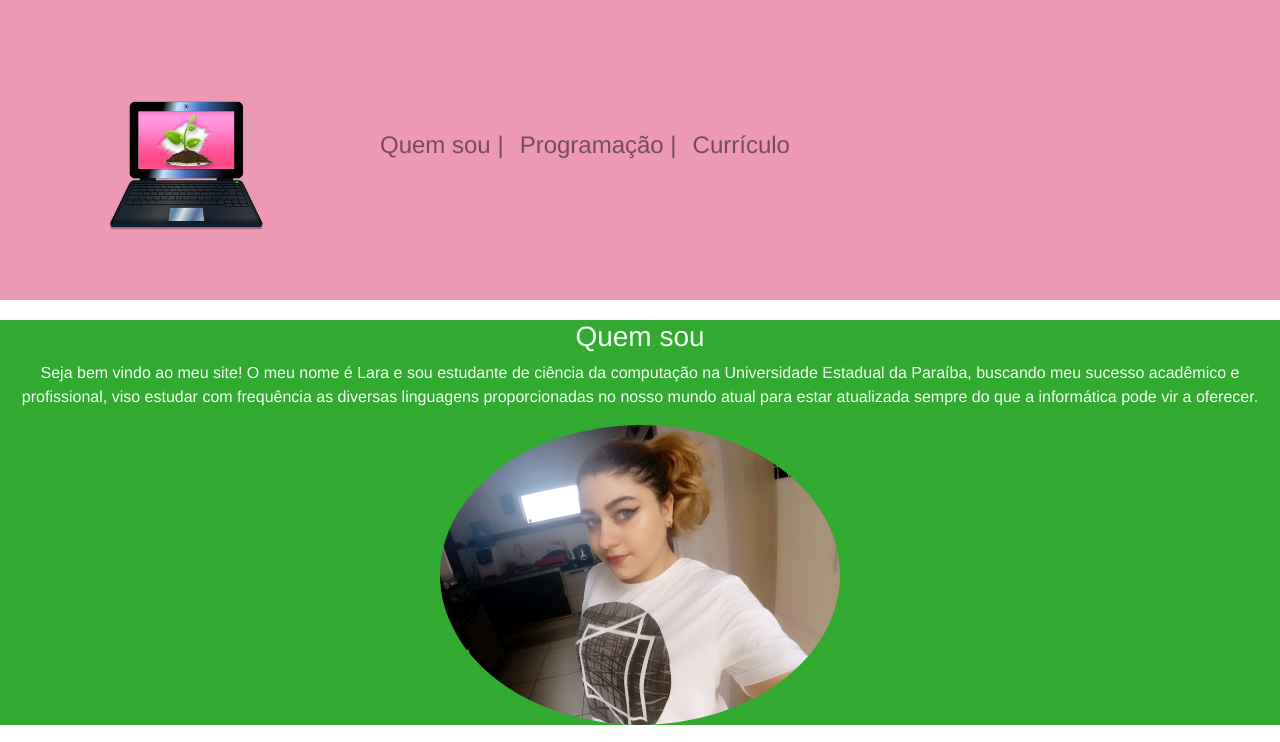
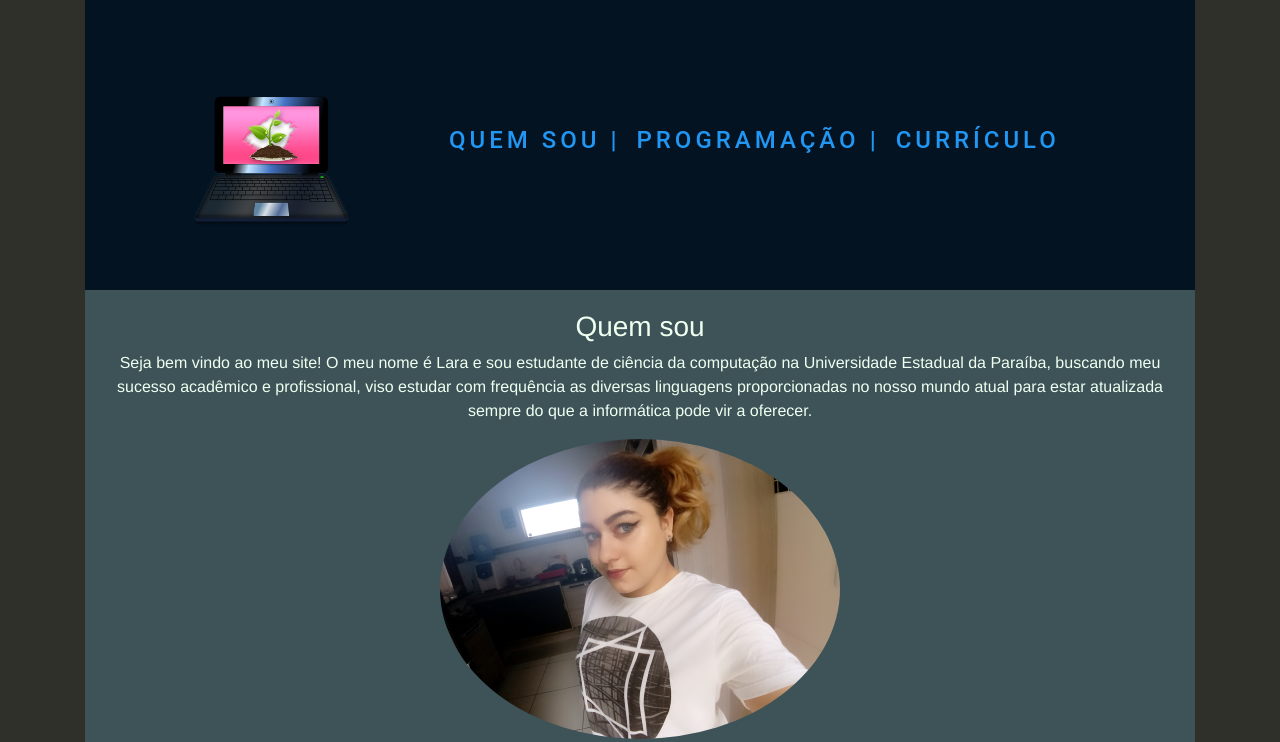
Before and after one commit to LaraYasmin/PrimeiroSite_Bootstrap, a plain HTML site: page index.html in a window 1280 px wide. Shown: the top 742 px of the page. Drawn offline with Linux system fonts and the light colour scheme.

Commit message:
Add new css Style

```diff
--- a/CSS/styles.css
+++ b/CSS/styles.css
@@ -1,29 +1,59 @@
+/*TAG*/
+a{
+    position: relative;
+    display: inline-block;
+    letter-spacing: 4px;
+    text-decoration: none;
+    color: #2196f3;
+    text-transform: uppercase;
+    overflow:hidden;
+    transition: 0.2s;
+}
+a:hover{
+    color: #255784;
+    background: #2196f3;
+    box-shadow: 0 0 10px #2196f3, 0 0 40px #2196f3,
+    0 0 80px #2196f3;
+
+}
 body{
     font-family: 'Franklin Gothic Medium', 'Arial Narrow', Arial, sans-serif;
+    background: rgb(48, 48, 43);
+
 }
 
+/*CLASS*/
+.container{
+    display: grid;
+    grid-template-columns: 12tr;
+
+}
 .navbar{
-    background-color: rgb(238, 153, 179);
+    background: #031321;
+    font-family: 'Roboto';
 }
 
 .quem-sou{
-    background-color: rgb(50, 170, 50);
+    background-color: rgb(61, 83, 88);
     color: honeydew;
 }
 
 .margin{
-    margin-top: 20px;
+    margin-top:0;
+    padding: 20px;
+    /*Modificação feita*/
     /*Aqui pode ser subtituido por padding-top: 30px; nesse caso, não sobrará espaço em branco como sobra
     usando o margin top*/
 }
 
 .programação{
-    background-color: rgb(58, 163, 204);
+    background-color:rgb(61, 83, 88);
     color: honeydew;
 }
 
 .currículo{
-    background-color: rgb(160, 17, 17);
+    background-color: #031321;
+    ;
     color: honeydew;
 }
 
--- a/index.html
+++ b/index.html
@@ -9,10 +9,11 @@
     </head>
 
     <body>
-        <nav class= "navbar navbar-expand-lg navbar-light"> <!--Aqui eu inicio uma classe e mexo nela-->
-            <a class= "navbar-brand" href= "#"> <!--Aqui é onde irei adicionar ou imagem ou frase-->
+        <div class="container">
+        <nav class= "navbar navbar-expand-lg "> <!--Aqui eu inicio uma classe e mexo nela-->
+             <!--Aqui é onde irei adicionar ou imagem ou frase-->
              <img src= "img/Pc.png" width= "340"> <!--Imagem-->
-            </a>
+
             <div class= "collapse navbar-collapse">
                 <ul class= "navbar-nav">
                     <li class= "nav-item">
@@ -75,9 +76,11 @@
                 </div>
              </div>
         </div>
+        <footer class= "text/center" bg-footer margin>
+        <p>Desenvolvido por Lara Yasmin<p>
+        </div>
 
     </body>
-    <footer class= "text/center" bg-footer margin>
-        <p>Desenvolvido por Lara Yasmin<p>
+
     </footer>
 </html>
```
